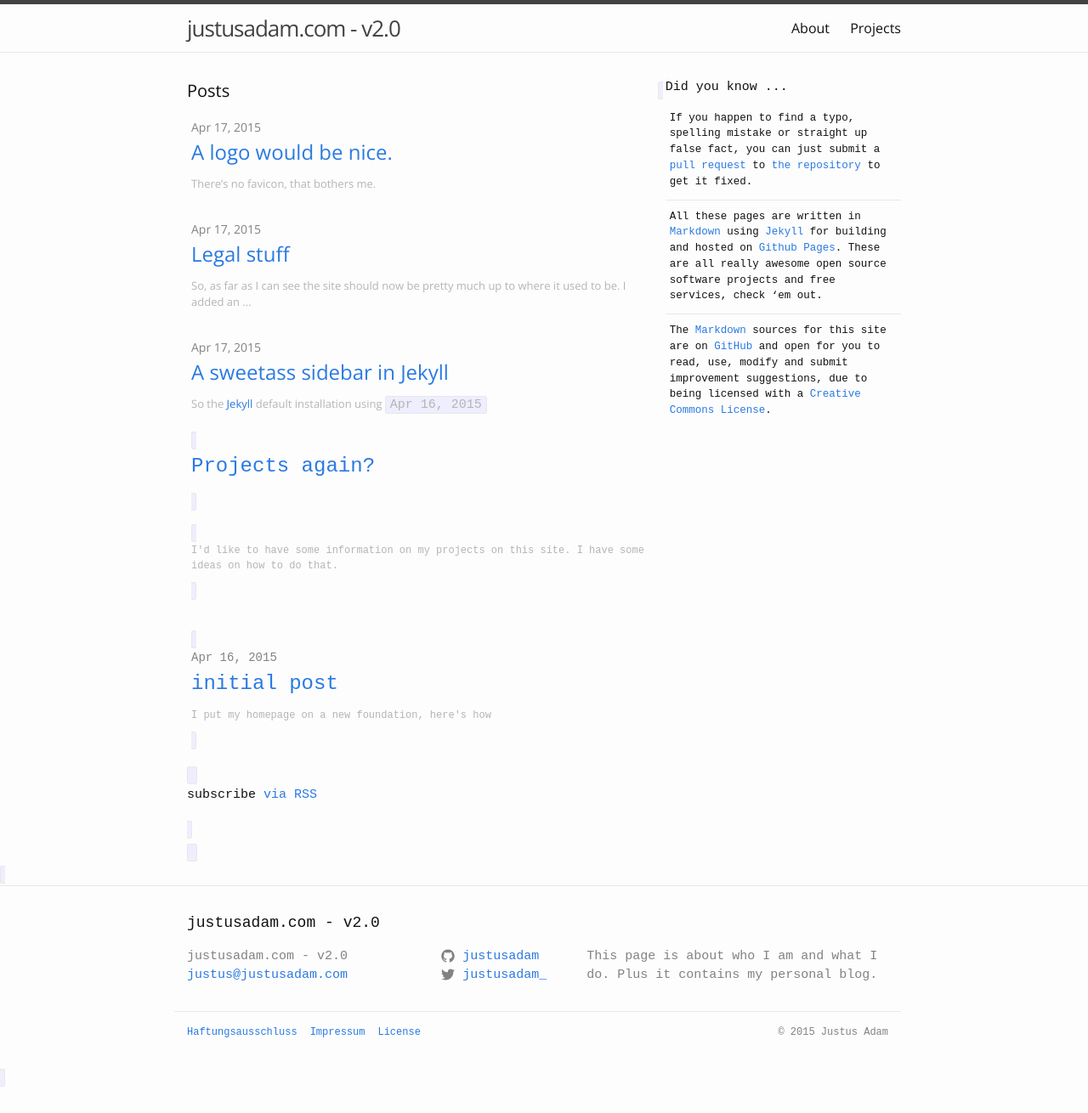
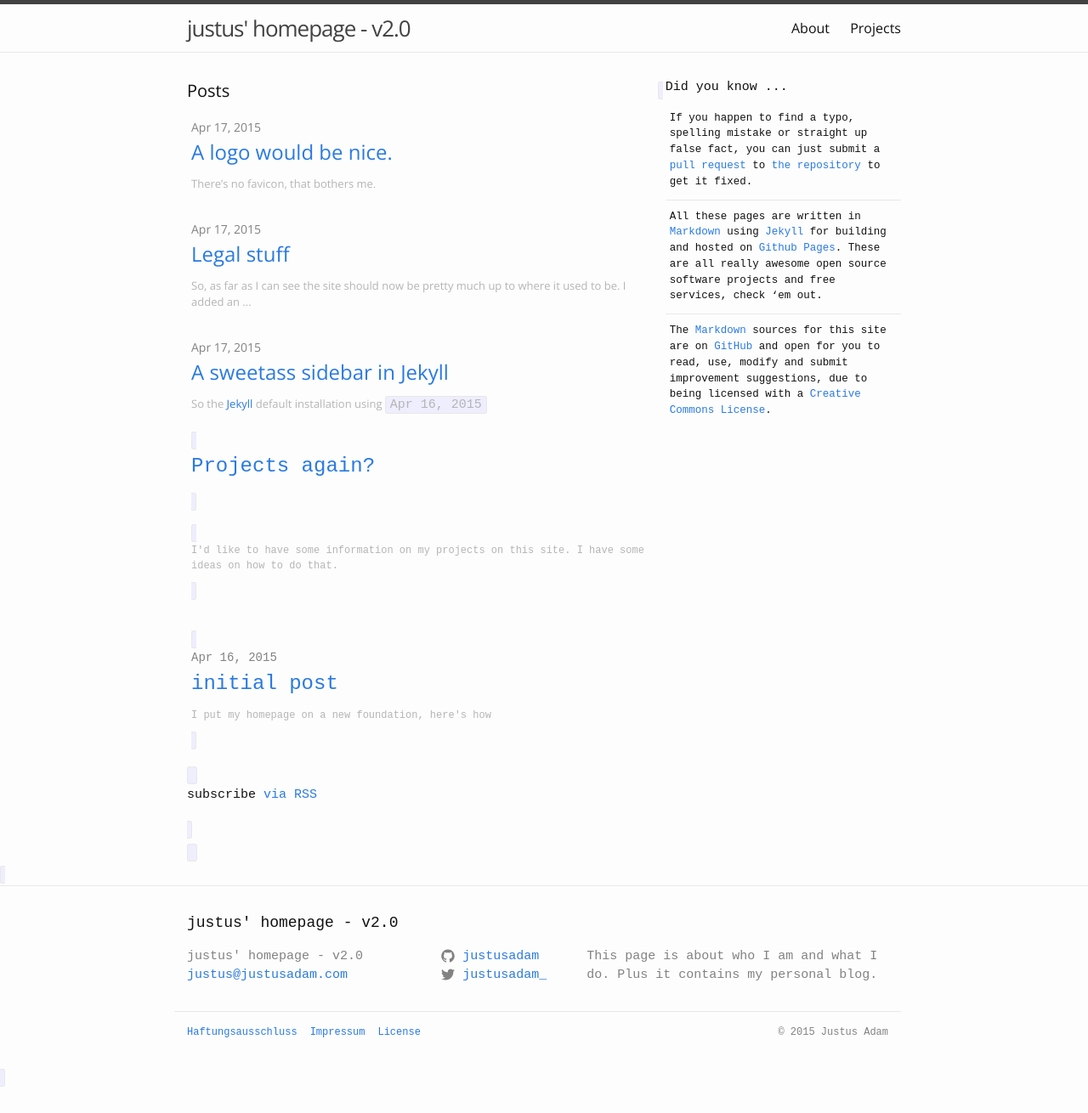
Before and after one commit to JustusAdam/justusadam.github.io, a Jekyll site: the page built from index.html, in a window 1280 px wide. Shown: the whole page at 85% size. Built offline with Jekyll 4.4.1, drawn with Linux system fonts in a browser that asks for light colours.

Commit message:
chaged base domain

```diff
--- a/CNAME
+++ b/CNAME
@@ -1 +1 @@
-justusadam.com
+justus.science
--- a/_config.yml
+++ b/_config.yml
@@ -1,10 +1,10 @@
 # Site settings
-title: justusadam.com - v2.0
+title: justus' homepage - v2.0
 email: justus@justusadam.com
 description: > # this means to ignore newlines until "baseurl:"
   This page is about who I am and what I do. Plus it contains my personal blog.
 baseurl: "" # the subpath of your site, e.g. /blog/
-url: "http://justusadam.com" # the base hostname & protocol for your site
+url: "http://justus.science" # the base hostname & protocol for your site
 twitter_username: justusadam_
 github_username:  justusadam
 quick_view_length: 100
```
